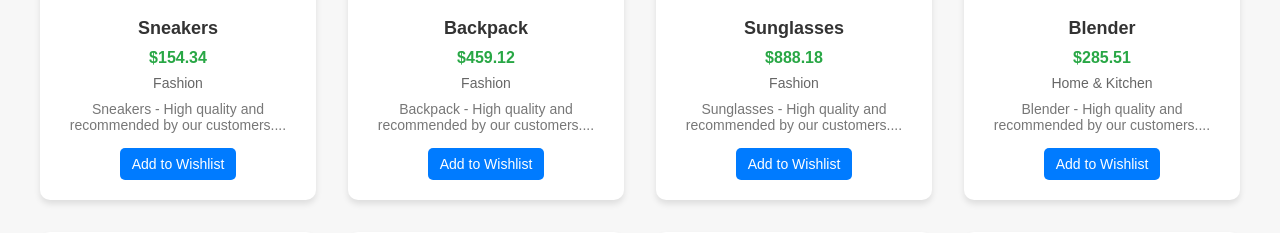
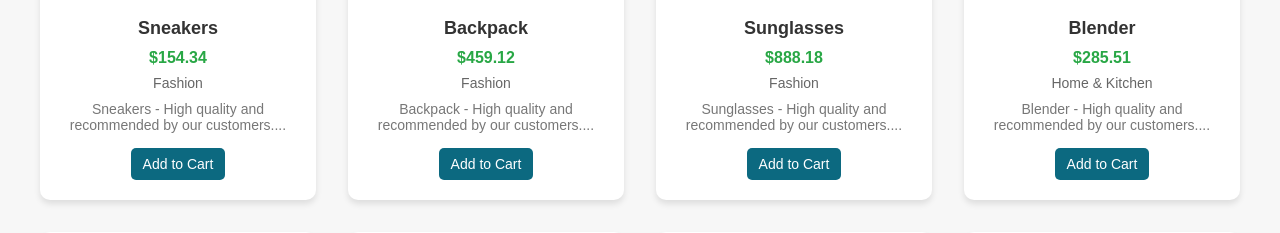
Before and after one commit to saidions01/e-commerce-django, a Django app: page /product-list/ in a window 1280 px wide. Shown: the part 1228-1461 px from the top of the page. Run offline with Django 5.2, Linux system fonts and the light colour scheme; data comes from the database, SQL or seed files in the repository; both versions use the stored data as it was after the commit.

Commit message:
fixed the button add to cart

```diff
--- a/store/templates/product_list.html
+++ b/store/templates/product_list.html
@@ -79,7 +79,7 @@
       }
 
       .wishlist-btn {
-        background-color: #007bff;
+        background-color: #0c6980;
         color: white;
         padding: 8px 12px;
         border: none;
@@ -90,7 +90,7 @@
       }
 
       .wishlist-btn:hover {
-        background-color: #0056b3;
+        background-color: #10aeb2;
       }
 
       .wishlist-btn.added {
@@ -114,7 +114,7 @@
           <div class="category">{{ product.category.name }}</div>
           <div class="description">{{ product.description|truncatewords:20 }}...</div>
           <button class="wishlist-btn" data-product-id="{{ product.id }}">
-            Add to Wishlist
+            Add to Cart
           </button>
         </li>
       {% endfor %}
```
Also changed, not shown: db.sqlite3.
